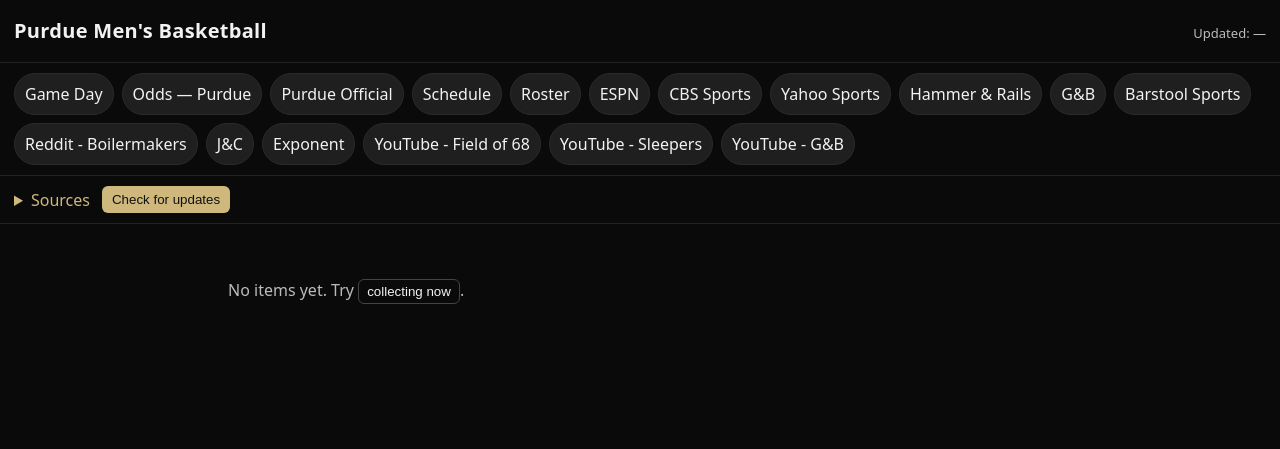
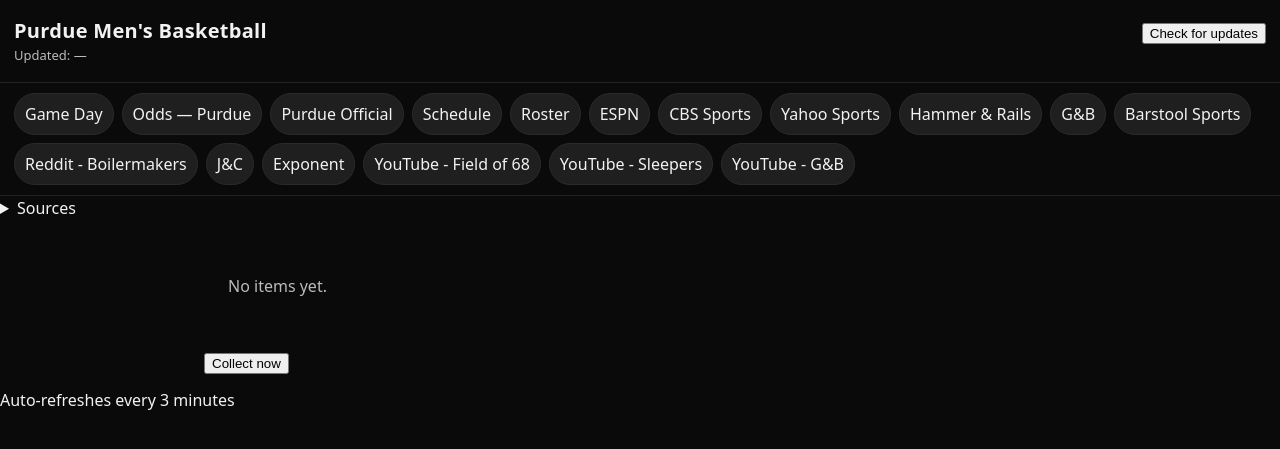
Before and after one commit to jasonab74-ctrl/purdue-mbb-bot, a Flask app: page / in a window 1280 px wide. Shown: the top 449 px of the page. Run offline with Flask 3, Linux system fonts and the light colour scheme.

Commit message:
Update index.html

```diff
--- a/templates/index.html
+++ b/templates/index.html
@@ -5,11 +5,15 @@
   <meta name="viewport" content="width=device-width,initial-scale=1"/>
   <title>Purdue Men's Basketball — Feed</title>
   <link rel="stylesheet" href="/static/style.css"/>
+  <meta name="color-scheme" content="dark light">
 </head>
 <body>
   <header class="site-header">
+    <div class="brand">
       <h1>Purdue Men's Basketball</h1>
-  <div class="updated">Updated: {{ updated or "—" }}</div>
+      <div class="updated">Updated: <span id="updatedText">{{ updated or "—" }}</span></div>
+    </div>
+    <button id="refreshBtn" class="btn">Check for updates</button>
   </header>
 
   <nav class="pills">
@@ -18,7 +22,7 @@
     {% endfor %}
   </nav>
 
-<section class="controls">
+  <section class="sources-wrap">
     <details>
       <summary>Sources</summary>
       <ul class="sources">
@@ -27,58 +31,91 @@
         {% endfor %}
       </ul>
     </details>
-  <button id="refreshBtn">Check for updates</button>
   </section>
 
   <main id="feed">
     {% if items and items|length > 0 %}
       {% for it in items %}
         <article class="card">
-      <div class="meta">
+          <div class="card-top">
             <span class="src">{{ it.source }}</span>
-        <span class="time">{{ it.published[:16].replace('T',' ') if it.published }}</span>
+            <time class="time"
+                  data-iso="{{ it.published or '' }}">{{ it.published[:16].replace('T',' ') if it.published }}</time>
           </div>
-      <h3 class="title"><a href="{{ it.link }}" target="_blank" rel="noopener">{{ it.title }}</a></h3>
+
+          <h3 class="title">
+            <a class="title-link" href="{{ it.link }}" target="_blank" rel="noopener">
+              {{ it.title }}
+            </a>
+          </h3>
+
           {% if it.summary %}
-      <p class="summary">{{ it.summary|safe }}</p>
+            <p class="summary">{{ it.summary|striptags }}</p>
           {% endif %}
         </article>
       {% endfor %}
     {% else %}
-    <p class="empty">No items yet. Try <button id="collectNow" class="inline">collecting now</button>.</p>
+      <p class="empty">No items yet.</p>
+      <div class="actions">
+        <button id="collectNow" class="btn btn-ghost">Collect now</button>
+      </div>
     {% endif %}
   </main>
 
+  <footer class="site-footer">
+    <span>Auto-refreshes every 3 minutes</span>
+  </footer>
+
   <script>
-const btn = document.getElementById('refreshBtn');
-btn?.addEventListener('click', async () => {
+    // Friendly time labels like "Sep 4 • 3:40 PM"
+    function fmt(dt) {
+      try {
+        const optsDate = { month: 'short', day: 'numeric' };
+        const optsTime = { hour: 'numeric', minute: '2-digit' };
+        return dt.toLocaleDateString(undefined, optsDate) + " • " + dt.toLocaleTimeString(undefined, optsTime);
+      } catch { return ""; }
+    }
+
+    // Convert ISO times to friendly ones on load
+    document.querySelectorAll('.time[data-iso]').forEach(el => {
+      const iso = el.getAttribute('data-iso');
+      if (!iso) return;
+      const dt = new Date(iso);
+      if (!isNaN(dt)) el.textContent = fmt(dt);
+    });
+
+    // Header updated text may be ISO from server; leave as-is if already friendly
+    // (No-op here; server already formats it.)
+
+    // Manual refresh button: tells you if new items exist
+    document.getElementById('refreshBtn')?.addEventListener('click', async () => {
+      try {
         const r = await fetch('/items.json', {cache:'no-store'});
-  if (!r.ok) return;
+        if (!r.ok) return alert('Could not check.');
         const j = await r.json();
         const count = (j.items||[]).length;
-  alert(count > 0 ? `Feed has ${count} items.` : 'Still empty.');
+        alert(count ? `Feed has ${count} items.` : 'Still empty.');
+      } catch { /* ignore */ }
     });
 
-const collectNow = document.getElementById('collectNow');
-collectNow?.addEventListener('click', async () => {
+    // Collect-now: calls the open collector endpoint (if enabled)
+    document.getElementById('collectNow')?.addEventListener('click', async () => {
+      try {
         const r = await fetch('/collect-open', {method:'POST'});
-  if (!r.ok) { alert('Collect failed'); return; }
         const j = await r.json();
-  alert(j.ok ? `Collected ${j.wrote} items` : `Error: ${j.error}`);
+        alert(j.ok ? `Collected ${j.wrote} items` : `Error: ${j.error||'collect failed'}`);
         location.reload();
+      } catch { alert('Collect failed'); }
     });
 
-// Light auto-refresh (every 3 minutes)
+    // Light auto-refresh every 3 minutes: if items exist, reload to show newest
     setInterval(async () => {
       try {
         const r = await fetch('/items.json', {cache:'no-store'});
         if (!r.ok) return;
         const j = await r.json();
-    // If there are items, refresh to show new ones
-    if ((j.items||[]).length > 0) {
-      location.reload();
-    }
-  } catch(e) {}
+        if ((j.items||[]).length > 0) location.reload();
+      } catch {}
     }, 180000);
   </script>
 </body>
```
Lines whose indentation alone changed are shown as unchanged.
